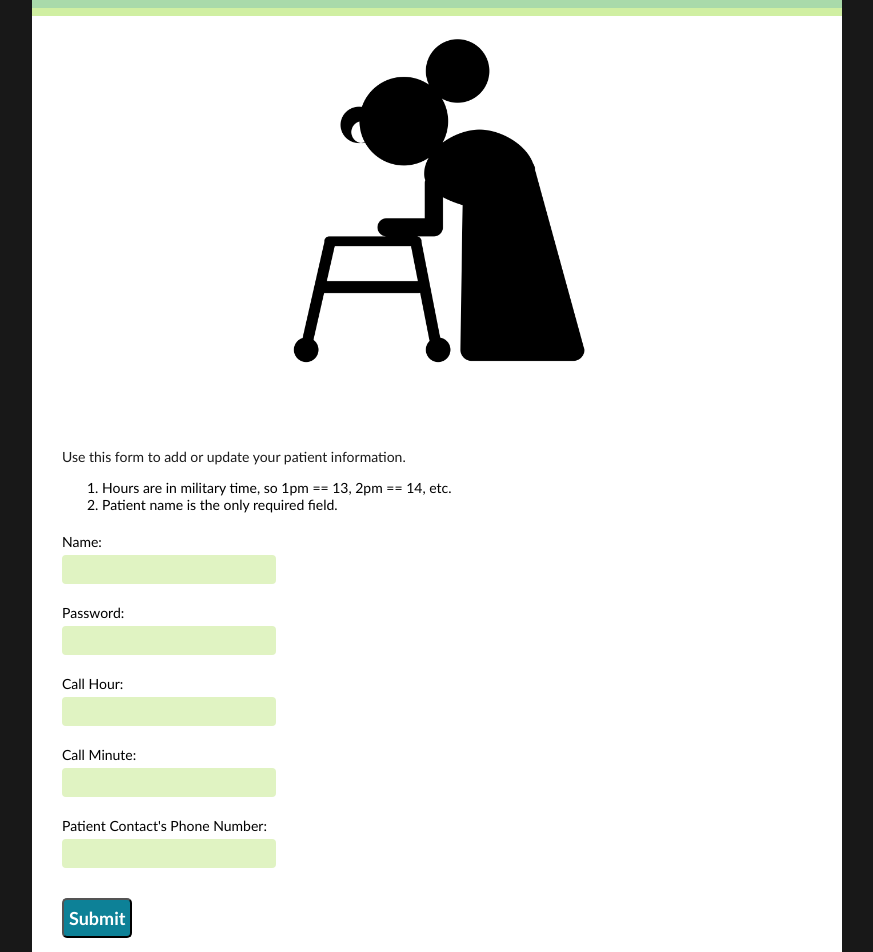
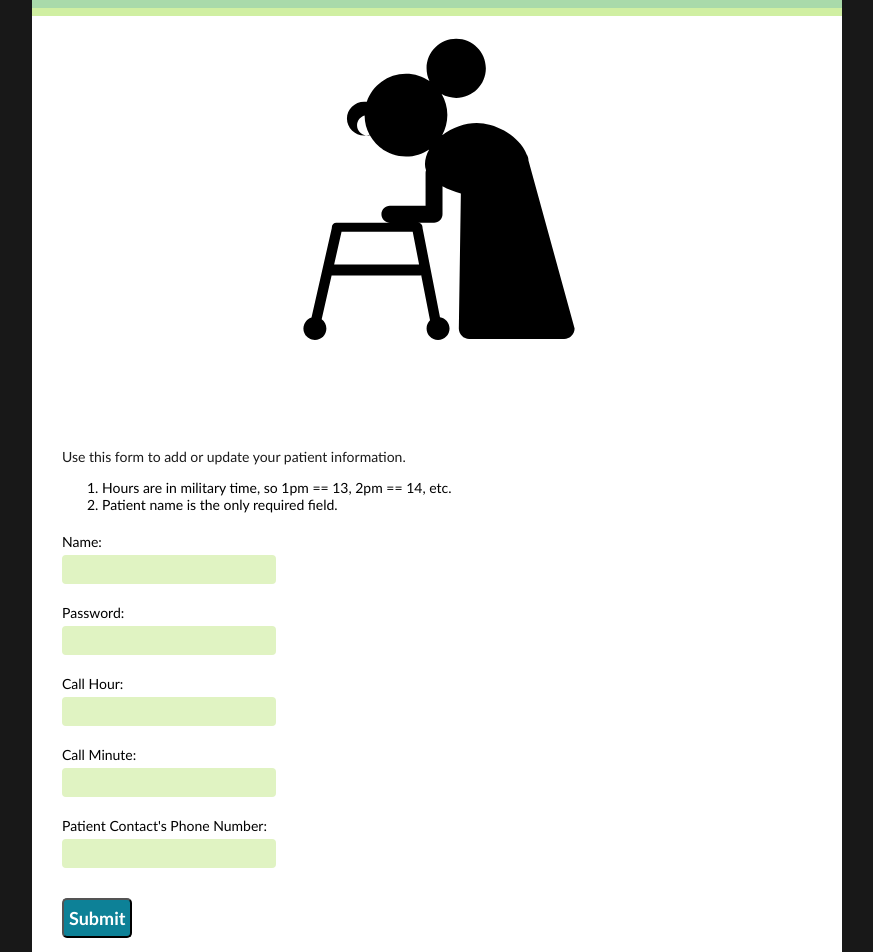
Before and after one commit to cjaiello/MoreDisruptionPleaseHackathon, a Flask app: page / in a window 1280 px wide. Shown: the part 106-1058 px from the top of the page, without its empty margins (203-1076 px from the left). Run offline with Flask 2, Linux system fonts and the light colour scheme; parts of the project's set-up code (start-up, migrations or seed data) failed here and were passed over; some libraries are stand-ins or nearby versions.

Commit message:
Updating colors and UI

```diff
--- a/templates/homepage.html
+++ b/templates/homepage.html
@@ -25,7 +25,7 @@
 
 			{{ form.csrf }}
 				<center>
-					<img src="static/icon.png" width="400" height="400" class="centered">
+					<img src="static/logo.svg" width="400" height="400" class="centered">
 				</center>
 
 				<p>Use this form to add or update your patient information.</p>
```
